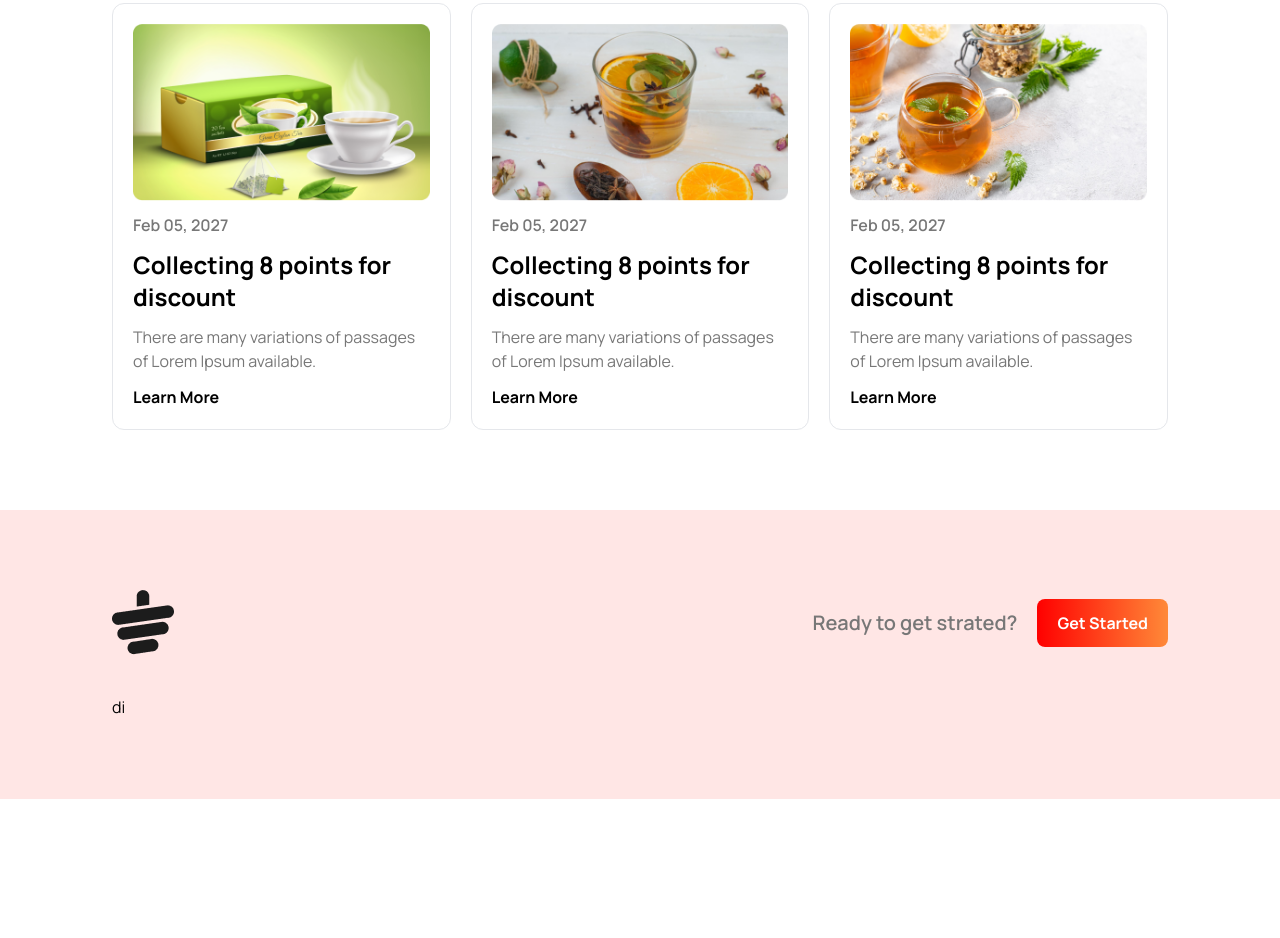
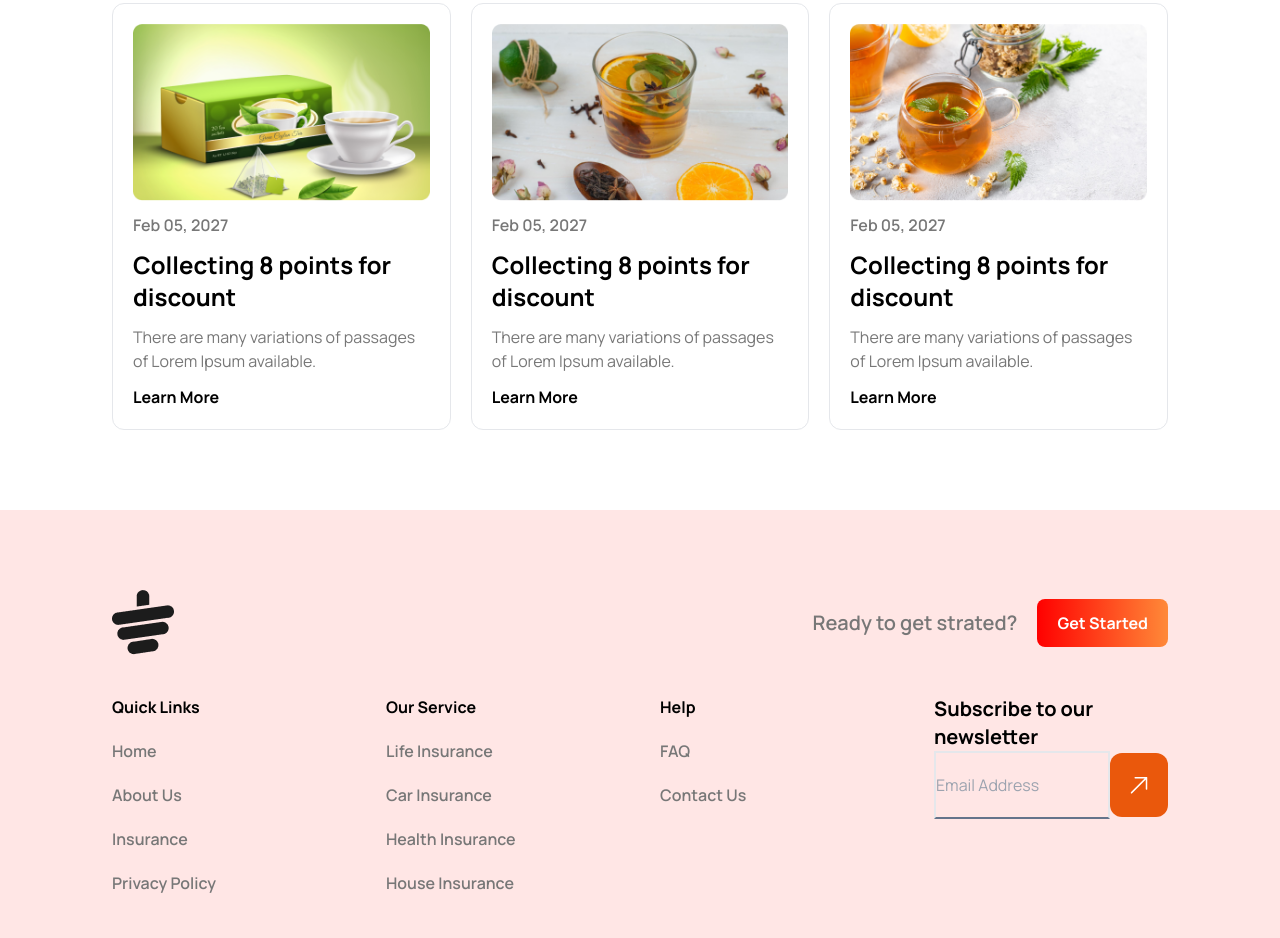
Before and after one commit to arbadsha00/tea-house-website, a plain HTML site: page index.html in a window 1280 px wide. Shown: the part 2657-3595 px from the top of the page. Before the commit the page ends 3456 px from the top, so only its background shows below. Drawn offline with nearby package versions, Linux system fonts and the light colour scheme.

Commit message:
footer done

```diff
--- a/index.html
+++ b/index.html
@@ -34,6 +34,7 @@
       };
     </script>
   </head>
+
   <body class="manrope">
     <main class="max-w-screen-xl mx-auto px-5 md:px-14 lg:px-28 mb-20">
       <!-- banner -->
@@ -293,7 +294,47 @@
             </button>
           </div>
         </div>
-        di
+        <div
+          class="grid grid-cols-1 md:grid-cols-2 lg:grid-cols-4 gap-5 lg:gap-10"
+        >
+          <div class="space-y-5">
+            <h1 class="font-bold">Quick Links</h1>
+            <p class="font-semibold text-dark3">Home</p>
+            <p class="font-semibold text-dark3">About Us</p>
+            <p class="font-semibold text-dark3">Insurance</p>
+            <p class="font-semibold text-dark3">Privacy Policy</p>
+          </div>
+          <div class="space-y-5">
+            <h1 class="font-bold">Our Service</h1>
+            <p class="font-semibold text-dark3">Life Insurance</p>
+            <p class="font-semibold text-dark3">Car Insurance</p>
+            <p class="font-semibold text-dark3">Health Insurance</p>
+            <p class="font-semibold text-dark3">House Insurance</p>
+          </div>
+          <div class="space-y-5">
+            <h1 class="font-bold">Help</h1>
+            <p class="font-semibold text-dark3">FAQ</p>
+            <p class="font-semibold text-dark3">Contact Us</p>
+          </div>
+          <div>
+            <h1 class="text-xl font-bold">Subscribe to our newsletter</h1>
+            <div class="flex items-center">
+              <input
+                type="text"
+                name=""
+                id=""
+                placeholder="Email Address"
+                class="bg-transparent border-b-slate-500 border-2 w-full py-5"
+              />
+              <button
+                class="rounded-xl p-5 h-16 w-16 bg-orange-600 overflow-hidden"
+              >
+                <img src="./images/arrow.png" alt="" class="" />
+              </button>
+            </div>
+          </div>
+          <div></div>
+        </div>
       </section>
     </footer>
   </body>
```
